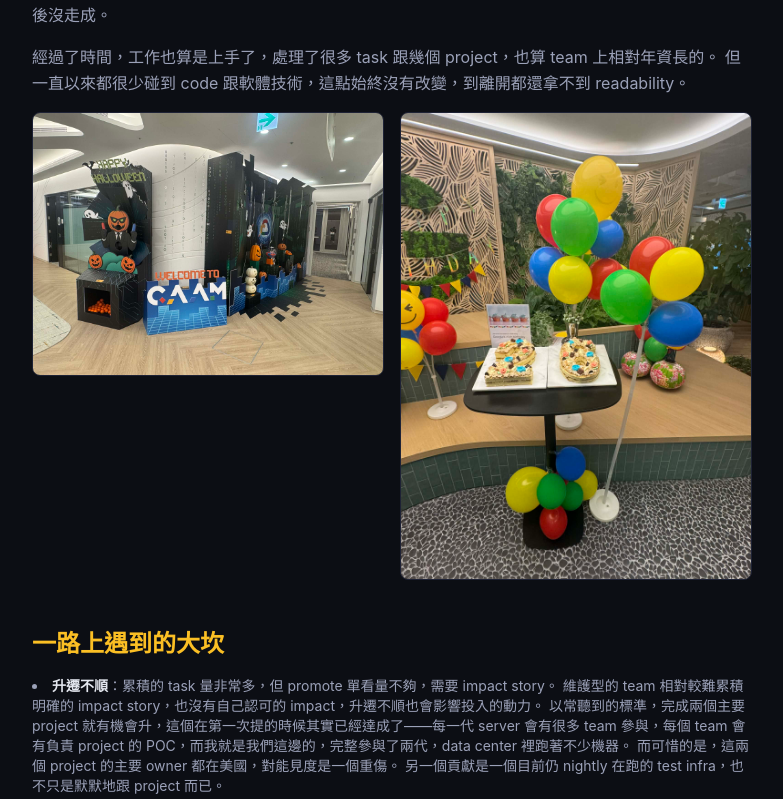
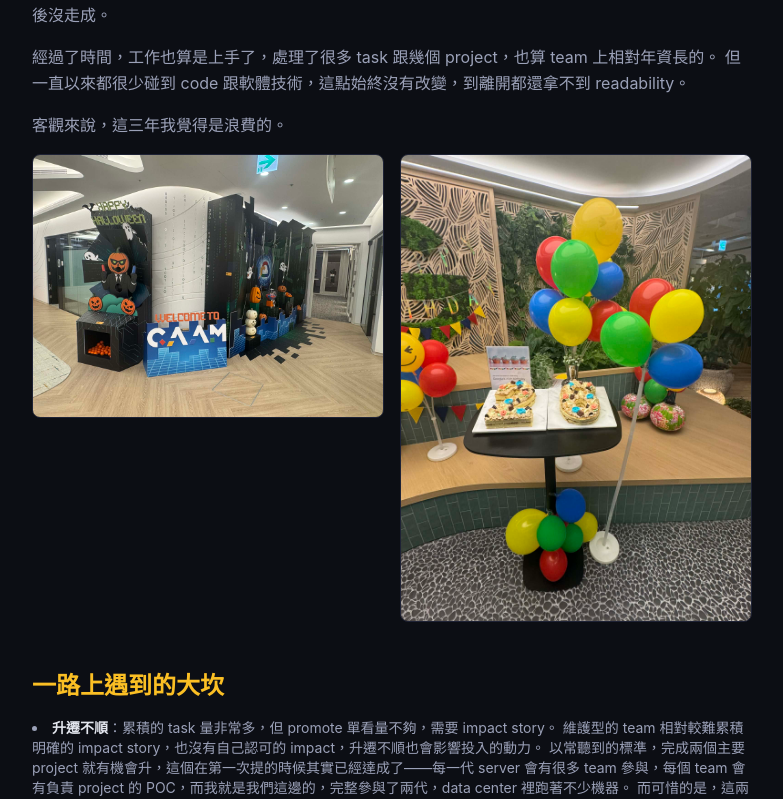
Before and after one commit to HanaYukii/hanayukii-site, a Next.js app: page /blog/leaving-google in a window 1280 px wide. Shown: the part 2230-3029 px from the top of the page, without its empty margins (248-1031 px from the left). Built offline with nearby package versions, Linux system fonts and the light colour scheme.

Commit message:
Add frank assessment: 3 years were a waste

```diff
--- a/src/app/blog/leaving-google/page.tsx
+++ b/src/app/blog/leaving-google/page.tsx
@@ -158,6 +158,9 @@ export default function LeavingGoogle() {
             <p>
               經過了時間，工作也算是上手了，處理了很多 task 跟幾個 project，也算 team 上相對年資長的。
               但一直以來都很少碰到 code 跟軟體技術，這點始終沒有改變，到離開都還拿不到 readability。
+            </p>
+            <p>
+              客觀來說，這三年我覺得是浪費的。
             </p>
           </div>
         </FadeIn>
```
